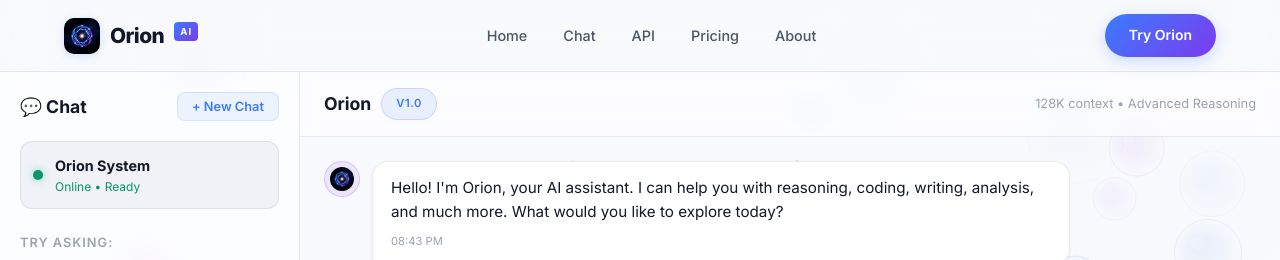
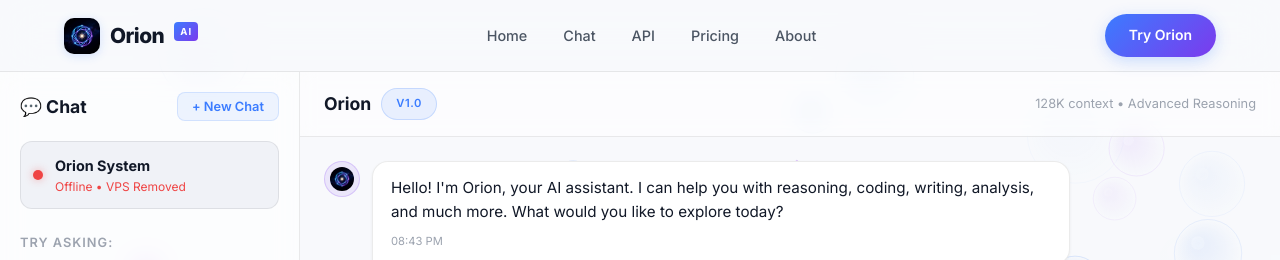
Before and after one commit to Bishal2231/Orion-Ai, a Next.js app: page /chat in a window 1280 px wide. Shown: the top 260 px of the page. Built offline with nearby package versions, Linux system fonts and the light colour scheme.

Commit message:
VPS Erorr Notice

```diff
--- a/src/app/chat/page.tsx
+++ b/src/app/chat/page.tsx
@@ -185,7 +185,20 @@
         const errorMessage: Message = {
           id: (Date.now() + 1).toString(),
           role: 'assistant',
-          content: 'Unable to connect to the Orion server. Please ensure the service is running and try again.',
+          content: `> ⚠️ **Service Unavailable**
+
+This project was **temporarily built as a learning exercise** to explore the deployment of Large Language Models (LLMs) using a **Google Cloud VPS**.
+
+The cloud server that powered Orion's inference engine has since been **decommissioned**, so live AI responses are no longer available.
+
+---
+
+**What was this project?**
+- A full-stack LLM chat interface built with Next.js
+- Self-hosted **Ollama** running custom fine-tuned models on a Google Cloud Compute Engine instance
+- Designed to learn real-world deployment patterns: streaming responses, rate limiting, model management, and cloud infrastructure
+
+> 💡 The source code is still fully functional — if you spin up an Ollama instance locally, this chat will work out of the box!`,
           timestamp: new Date(),
         };
         setMessages((prev) => [...prev, errorMessage]);
@@ -242,10 +255,10 @@
         </div>
         <div className={styles.sidebarInfo}>
           <div className={styles.modelInfo}>
-            <div className={styles.modelDot} />
+            <div className={styles.modelDot} style={{ background: '#ef4444', boxShadow: '0 0 8px rgba(239,68,68,0.4)' }} />
             <div>
               <div className={styles.modelName}>Orion System</div>
-              <div className={styles.modelStatus}>Online • Ready</div>
+              <div className={styles.modelStatus} style={{ color: '#ef4444' }}>Offline • VPS Removed</div>
             </div>
           </div>
         </div>
```
